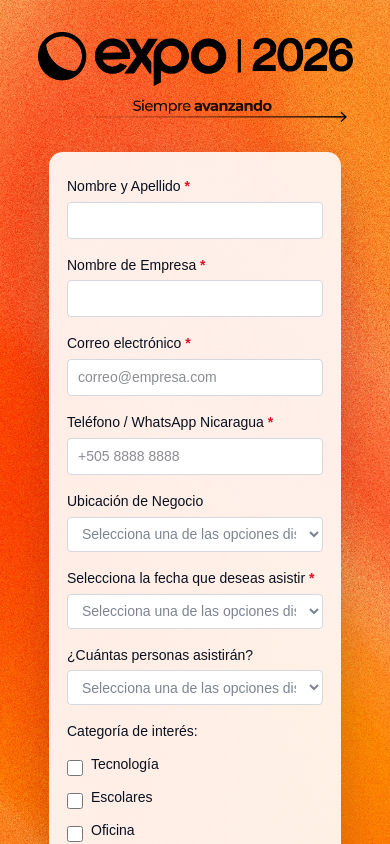
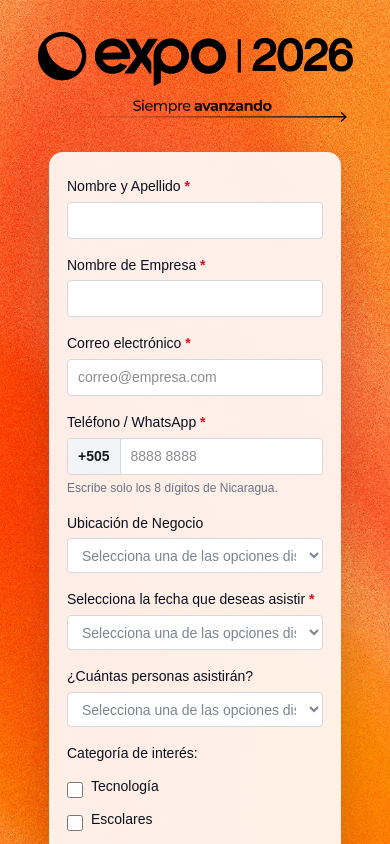
Before and after one commit to Polar0105Q/expo-la-universal-acosa-2026, a Next.js app: page / in a window 390 px wide. Shown: the top 844 px of the page. Built offline with nearby package versions, Linux system fonts and the light colour scheme.

Commit message:
Improve Nicaragua phone input

```diff
--- a/app/RegistrationForm.tsx
+++ b/app/RegistrationForm.tsx
@@ -1,4 +1,6 @@
 "use client";
+
+import { useState } from "react";
 
 const categories = [
   "Tecnología",
@@ -10,11 +12,29 @@ const categories = [
   "Todos",
 ];
 
+function formatPhone(value: string) {
+  const digits = value.replace(/\D/g, "").slice(0, 8);
+  return digits.length > 4 ? `${digits.slice(0, 4)} ${digits.slice(4)}` : digits;
+}
+
 export function RegistrationForm() {
+  const [phone, setPhone] = useState("");
+  const [phoneError, setPhoneError] = useState("");
+
   async function handleSubmit(event: React.FormEvent<HTMLFormElement>) {
     event.preventDefault();
 
+    const phoneDigits = phone.replace(/\D/g, "");
+    if (phoneDigits.length !== 8) {
+      setPhoneError("Escribe los 8 dígitos del número. Ejemplo: 8888 8888.");
+      return;
+    }
+
+    setPhoneError("");
+
     const formData = new FormData(event.currentTarget);
+    formData.set("Teléfono / WhatsApp", `+505 ${formatPhone(phoneDigits)}`);
+
     await fetch("/__forms.html", {
       method: "POST",
       headers: { "Content-Type": "application/x-www-form-urlencoded" },
@@ -30,6 +50,7 @@ export function RegistrationForm() {
       method="POST"
       className="expo-form"
       onSubmit={handleSubmit}
+      noValidate
     >
       <input type="hidden" name="form-name" value="registro-expo" />
       <p className="hidden-field">
@@ -66,20 +87,31 @@ export function RegistrationForm() {
         />
       </label>
 
-      <label>
+      <label className="phone-field">
         <span>
-          Teléfono / WhatsApp Nicaragua <b>*</b>
+          Teléfono / WhatsApp <b>*</b>
         </span>
+        <div className="phone-input">
+          <strong>+505</strong>
           <input
             name="Teléfono / WhatsApp"
             type="tel"
-          inputMode="tel"
+            inputMode="numeric"
             autoComplete="tel"
-          placeholder="+505 8888 8888"
-          pattern="^(\\+505\\s?)?\\d{4}\\s?\\d{4}$"
-          title="Ingresa un número de Nicaragua de 8 dígitos, con o sin +505."
+            placeholder="8888 8888"
+            value={phone}
+            onChange={(event) => {
+              setPhone(formatPhone(event.target.value));
+              if (phoneError) setPhoneError("");
+            }}
+            aria-describedby="phone-help"
+            aria-invalid={phoneError ? "true" : "false"}
             required
           />
+        </div>
+        <small id="phone-help" className={phoneError ? "field-error" : "field-help"}>
+          {phoneError || "Escribe solo los 8 dígitos de Nicaragua."}
+        </small>
       </label>
 
       <label>
--- a/app/globals.css
+++ b/app/globals.css
@@ -149,6 +149,59 @@ select {
   color: #151923;
   font-size: 14px;
   padding: 7px 10px;
+}
+
+.phone-input {
+  display: flex;
+  min-height: 35px;
+  overflow: hidden;
+  border: 1px solid var(--line);
+  border-radius: 4px;
+  background: #ffffff;
+}
+
+.phone-input:focus-within {
+  outline: 3px solid rgba(255, 90, 19, 0.22);
+  border-color: var(--orange);
+}
+
+.phone-input strong {
+  display: inline-flex;
+  align-items: center;
+  padding: 0 10px;
+  border-right: 1px solid var(--line);
+  background: #f3f4f6;
+  color: #151923;
+  font-size: 14px;
+  font-weight: 800;
+}
+
+.phone-input input {
+  min-height: 33px;
+  border: 0;
+  border-radius: 0;
+}
+
+.phone-input input:focus {
+  outline: 0;
+  border-color: transparent;
+}
+
+.field-help,
+.field-error {
+  display: block;
+  margin-top: 6px;
+  font-size: 12px;
+  line-height: 1.3;
+}
+
+.field-help {
+  color: #697386;
+}
+
+.field-error {
+  color: #b42318;
+  font-weight: 700;
 }
 
 select {
```
Lines whose indentation alone changed are shown as unchanged.
